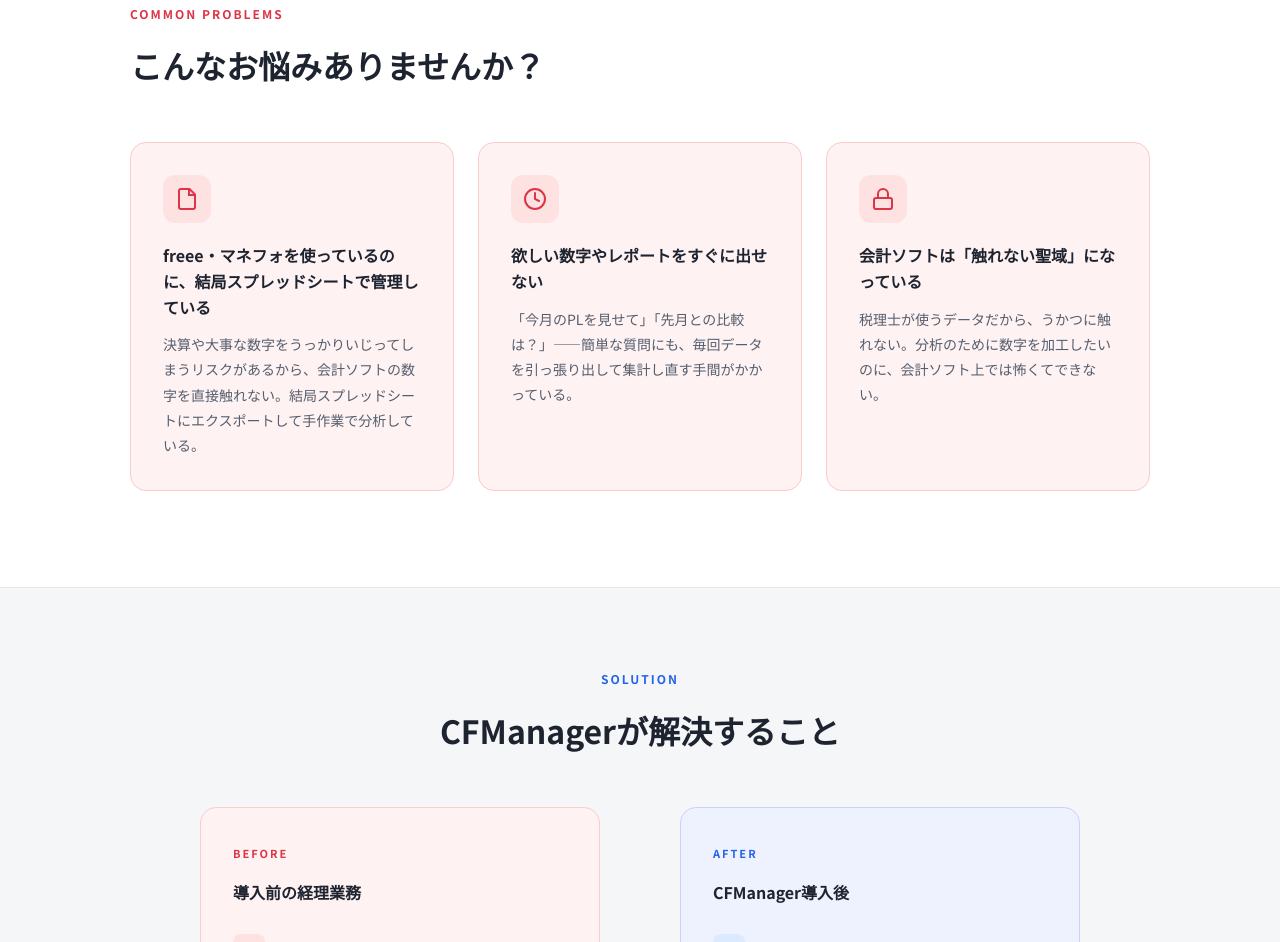
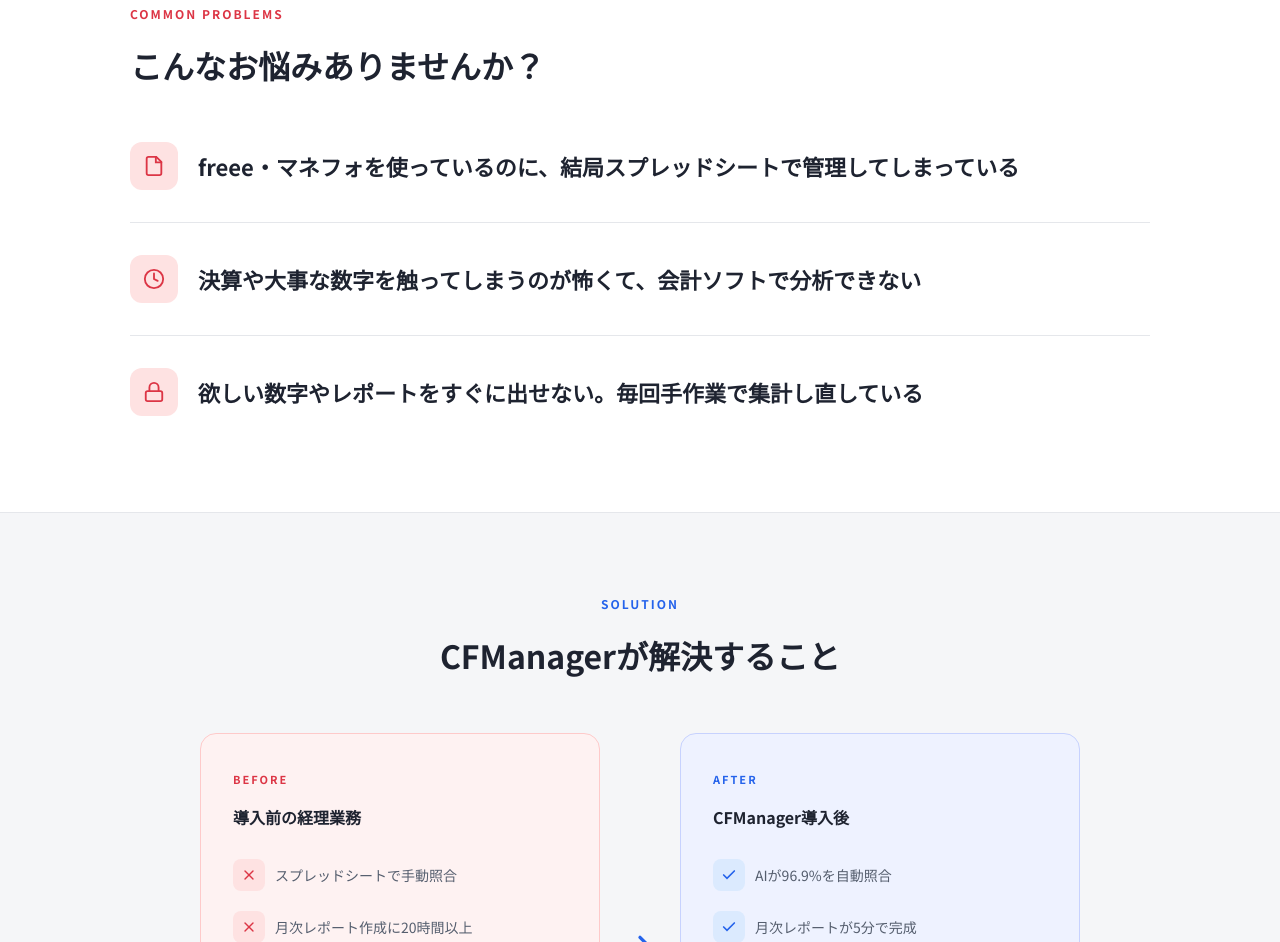
Before and after one commit to courtokuyama/cfmanager-lp, a plain HTML site: page index.html in a window 1280 px wide. Shown: the part 765-1707 px from the top of the page. Drawn offline with Linux system fonts and the light colour scheme; a script that the page names is missing.

Commit message:
お悩みセクション: カード→線区切りの3行リスト表示に変更

```diff
--- a/index.html
+++ b/index.html
@@ -671,19 +671,23 @@
     font-size: clamp(24px, 3vw, 32px); font-weight: 700;
     margin-bottom: 48px; text-wrap: balance;
   }
-  .pain-cards { display: grid; grid-template-columns: repeat(3, 1fr); gap: 24px; }
-  .pain-card {
-    background: #fef2f2; border: 1px solid #fecaca;
-    border-radius: var(--radius-lg); padding: 32px;
-  }
-  .pain-card-icon {
+  .pain-list { display: flex; flex-direction: column; }
+  .pain-item {
+    padding: 32px 0;
+    border-bottom: 1px solid var(--border);
+    display: flex; align-items: center; gap: 20px;
+  }
+  .pain-item:first-child { padding-top: 0; }
+  .pain-item:last-child { border-bottom: none; padding-bottom: 0; }
+  .pain-item-icon {
     width: 48px; height: 48px; border-radius: 12px;
     background: #fee2e2; display: flex;
-    align-items: center; justify-content: center; margin-bottom: 20px;
-  }
-  .pain-card-icon svg { width: 24px; height: 24px; }
-  .pain-card h3 { font-size: 16px; font-weight: 700; margin-bottom: 12px; line-height: 1.6; }
-  .pain-card p { font-size: 14px; color: var(--text-sub); line-height: 1.8; }
+    align-items: center; justify-content: center; flex-shrink: 0;
+  }
+  .pain-item-icon svg { width: 22px; height: 22px; }
+  .pain-item h3 {
+    font-size: clamp(18px, 2.2vw, 22px); font-weight: 700; line-height: 1.6;
+  }
 
   /* ─── AI REPORT DEMO ─── */
   .ai-demo-section { background: var(--bg-dark); border-top: 1px solid var(--border); }
@@ -832,7 +836,8 @@
     .points-overview, .point-detail, .who-section, .faq-inner,
     .message-inner, .form-inner, .mid-cta, .metrics-inner,
     .ba-inner, .pain-inner, .ai-demo-inner { padding-left: 20px; padding-right: 20px; }
-    .pain-cards { grid-template-columns: 1fr; }
+    .pain-item { gap: 16px; }
+    .pain-item h3 { font-size: 16px; }
     .ai-demo-inner { grid-template-columns: 1fr; gap: 40px; }
   }
 </style>
@@ -999,27 +1004,24 @@
   <div class="pain-inner">
     <div class="pain-label">Common Problems</div>
     <h2>こんなお悩みありませんか？</h2>
-    <div class="pain-cards">
-      <div class="pain-card">
-        <div class="pain-card-icon">
+    <div class="pain-list">
+      <div class="pain-item">
+        <div class="pain-item-icon">
           <svg viewBox="0 0 24 24" fill="none" stroke="var(--red)" stroke-width="2" stroke-linecap="round"><path d="M14.5 2H6a2 2 0 00-2 2v16a2 2 0 002 2h12a2 2 0 002-2V7.5L14.5 2z"/><polyline points="14 2 14 8 20 8"/></svg>
         </div>
-        <h3>freee・マネフォを使っているのに、結局スプレッドシートで管理している</h3>
-        <p>決算や大事な数字をうっかりいじってしまうリスクがあるから、会計ソフトの数字を直接触れない。結局スプレッドシートにエクスポートして手作業で分析している。</p>
-      </div>
-      <div class="pain-card">
-        <div class="pain-card-icon">
+        <h3>freee・マネフォを使っているのに、結局スプレッドシートで管理してしまっている</h3>
+      </div>
+      <div class="pain-item">
+        <div class="pain-item-icon">
           <svg viewBox="0 0 24 24" fill="none" stroke="var(--red)" stroke-width="2" stroke-linecap="round"><circle cx="12" cy="12" r="10"/><polyline points="12 6 12 12 16 14"/></svg>
         </div>
-        <h3>欲しい数字やレポートをすぐに出せない</h3>
-        <p>「今月のPLを見せて」「先月との比較は？」——簡単な質問にも、毎回データを引っ張り出して集計し直す手間がかかっている。</p>
-      </div>
-      <div class="pain-card">
-        <div class="pain-card-icon">
+        <h3>決算や大事な数字を触ってしまうのが怖くて、会計ソフトで分析できない</h3>
+      </div>
+      <div class="pain-item">
+        <div class="pain-item-icon">
           <svg viewBox="0 0 24 24" fill="none" stroke="var(--red)" stroke-width="2" stroke-linecap="round"><rect x="3" y="11" width="18" height="11" rx="2"/><path d="M7 11V7a5 5 0 0110 0v4"/></svg>
         </div>
-        <h3>会計ソフトは「触れない聖域」になっている</h3>
-        <p>税理士が使うデータだから、うかつに触れない。分析のために数字を加工したいのに、会計ソフト上では怖くてできない。</p>
+        <h3>欲しい数字やレポートをすぐに出せない。毎回手作業で集計し直している</h3>
       </div>
     </div>
   </div>
```
